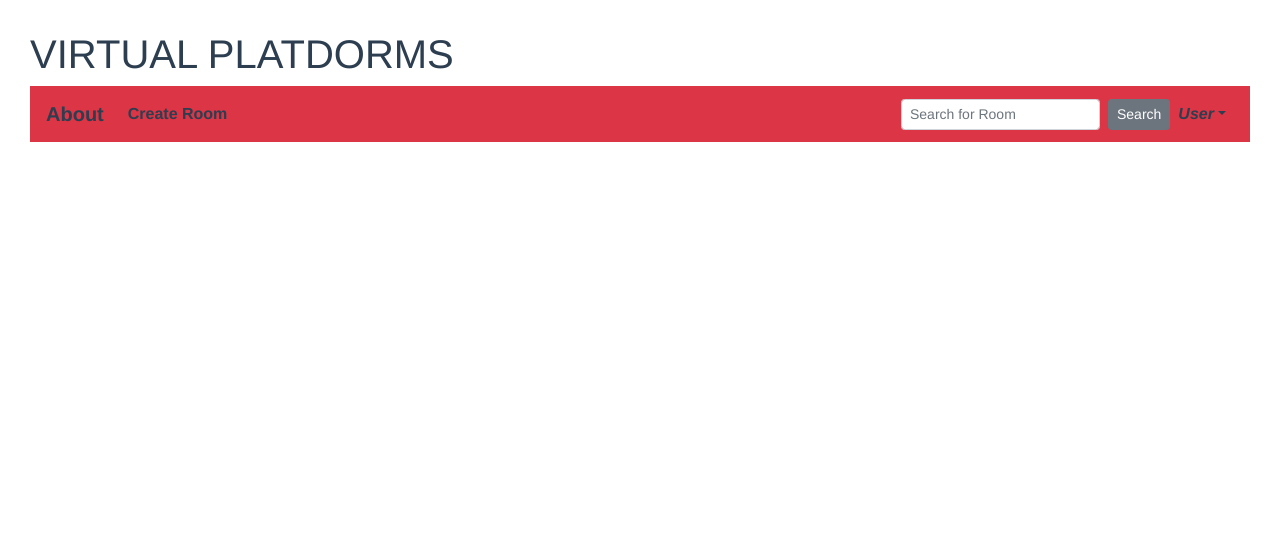
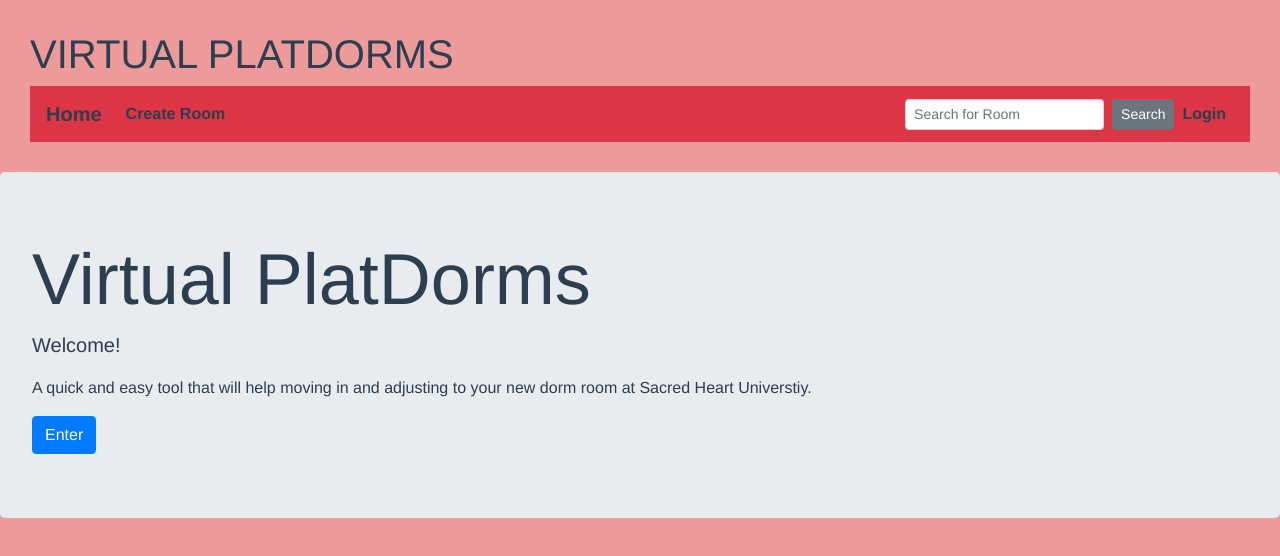
Before and after one commit to schne1derman/schne1derman.github.io, a Vue app: page / in a window 1280 px wide. Shown: the top 556 px of the page. Built offline with nearby package versions, Linux system fonts and the light colour scheme.

Commit message:
just an update on the home form

```diff
--- a/src/App.vue
+++ b/src/App.vue
@@ -5,7 +5,7 @@
     <h1>VIRTUAL PLATDORMS </h1>
     <b-navbar toggleable="md" type="dark" variant="danger">
     <b-navbar-toggle target="nav_collapse"></b-navbar-toggle>
-    <b-navbar-brand :to="'home'">About</b-navbar-brand>
+    <b-navbar-brand :to="'home'">Home</b-navbar-brand>
     <b-collapse is-nav id="nav_collapse">
       <b-navbar-nav>
         <b-nav-item :to="'/createroom'">Create Room</b-nav-item>
@@ -15,13 +15,7 @@
           <b-form-input size="sm" class="mr-sm-2" type="text" placeholder="Search for Room"/>
           <b-button size="sm" class="my-2 my-sm-0" type="submit">Search</b-button>
         </b-nav-form>
-        <b-nav-item-dropdown right>
-          <template slot="button-content">
-            <em>User</em>
-          </template>
-          <b-dropdown-item :to="'login'">Profile</b-dropdown-item>
-          <b-dropdown-item :to="'#'">Signout</b-dropdown-item>
-        </b-nav-item-dropdown>
+          <b-nav-item :to="'/login'">Login</b-nav-item>
       </b-navbar-nav>
     </b-collapse>
   </b-navbar>
--- a/src/router.js
+++ b/src/router.js
@@ -8,6 +8,14 @@
   mode: "history",
   base: process.env.BASE_URL,
   routes: [
+    {
+      path: "/",
+      name: "welcome",
+      component: () => import("./views/Welcome.vue"),
+      meta: {
+        requiresAuth: false
+      }
+    },
     {
       path: "/home",
       name: "home",
--- a/src/views/CreateRoom.vue
+++ b/src/views/CreateRoom.vue
@@ -1,11 +1,9 @@
 <template>
-  <div>
     <b-embed type="iframe"
              aspect="16by9"
              src="https://3dwarehouse.sketchup.com/embed.html?mid=edaac701-f360-46ca-a9c4-56d30bef1928"
              allowfullscreen
     ></b-embed>
-  </div>
 </template>
 
 <style>
--- a/src/views/Login.vue
+++ b/src/views/Login.vue
@@ -1,4 +1,3 @@
-import firebase from "firebase"
 <template>
   <b-container class="pt-5 login">
     <b-row class="justify-content-center">
--- /dev/null
+++ b/src/views/Welcome.vue
@@ -0,0 +1,12 @@
+<template>
+  <b-jumbotron header="Virtual PlatDorms" lead="Welcome!">
+    <p>A quick and easy tool that will help moving in and adjusting to your new dorm room at Sacred Heart Universtiy.</p>
+    <b-button variant="primary" :to="'/home'">Enter</b-button>
+  </b-jumbotron>
+</template>
+
+<style>
+body {
+  background-color: #ed9a9a;
+}
+</style>
```
